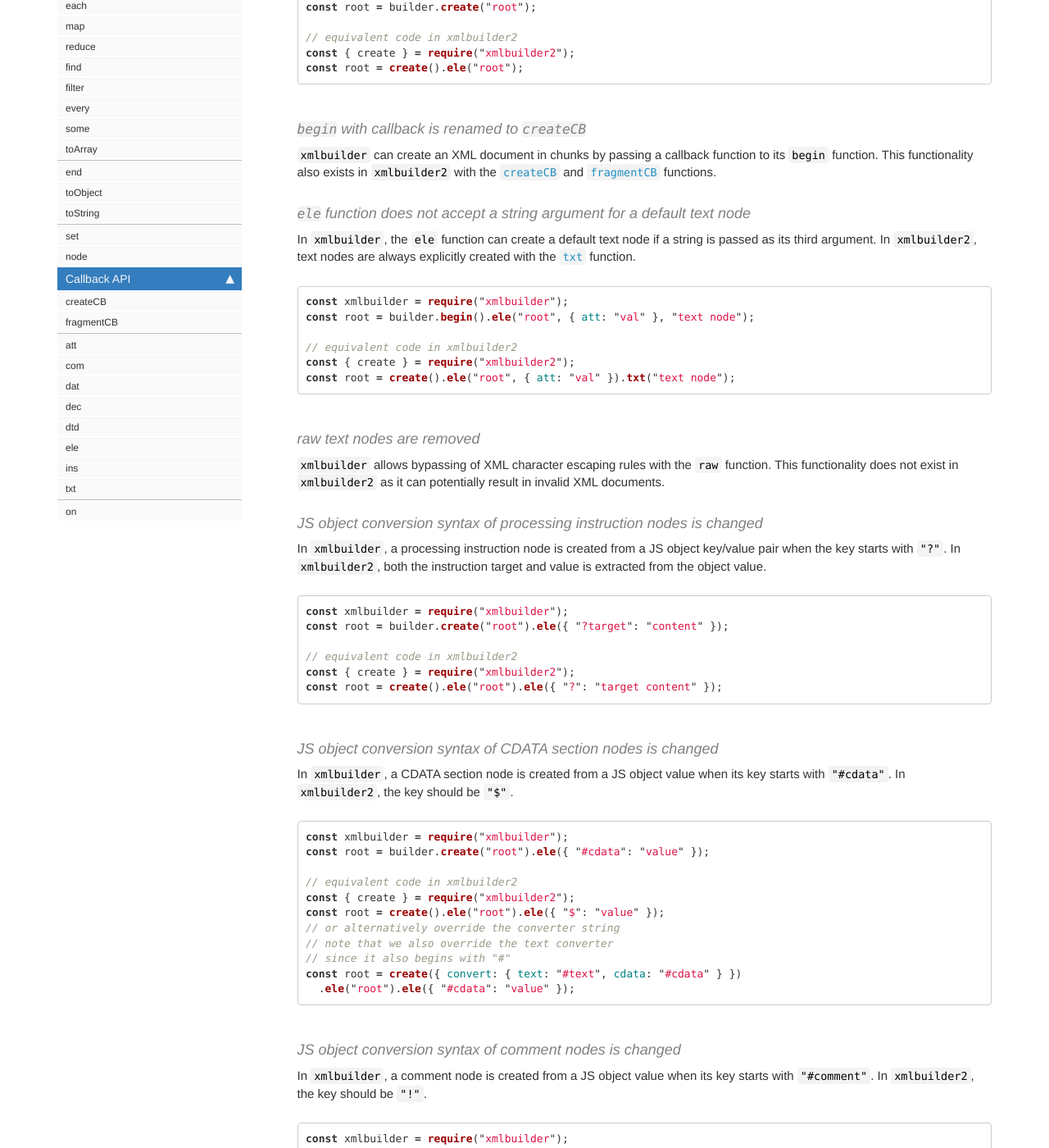
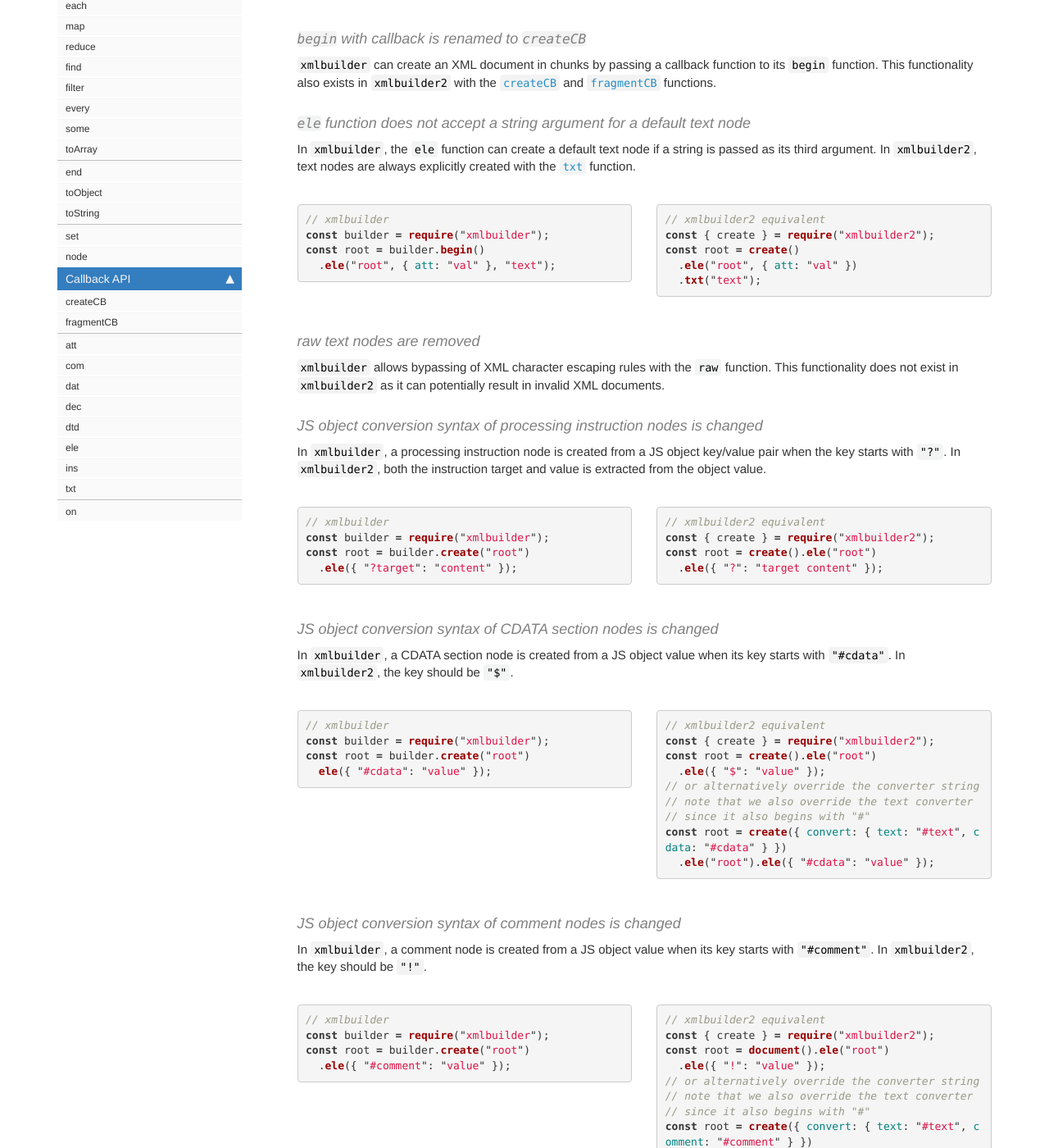
Before and after one commit to oozcitak/xmlbuilder2, a Jekyll site: the page built from docs/pages/upgrading-from-xmlbuilder.md, in a window 1280 px wide and 1400 px high, scrolled down 865 px. Shown: the whole window at 82% size. Built offline with Jekyll 4.4.1, drawn with Linux system fonts in a browser that asks for light colours; comment, search, counter and statistics services are not loaded; some of the changed text lies outside the part shown.

Commit message:
Format code samples

````diff
--- a/docs/pages/upgrading-from-xmlbuilder.md
+++ b/docs/pages/upgrading-from-xmlbuilder.md
@@ -17,32 +17,58 @@ Please note the following changes if you are upgrading from [xmlbuilder](https:/
 #### `xmlbuilder2` is a wrapper
 
 `xmlbuilder2` is a wrapper over a DOM node, while `xmlbuilder` extends the node prototype. The difference should only matter if builder objects are used in other libraries. In `xmlbuilder` builder objects can be passed directly to a DOM library as node objects. In `xmlbuilder2` the underlying DOM node can be accessed using the `node` property.
+<div class="row">
+  <div class="col-md-6">
 
-```js
+{% highlight js %}
+// xmlbuilder
 const { select } = require("xpath");
+const builder = require("xmlbuilder");
 
-const { xmlbuilder } = require("xmlbuilder");
 const root = builder.create("root");
 select("//root", doc);
+{% endhighlight %}
 
-// equivalent code in xmlbuilder2
+  </div>
+  <div class="col-md-6">
+
+{% highlight js %}
+// xmlbuilder2 equivalent
+const { select } = require("xpath");
 const { create } = require("xmlbuilder2");
+
 const root = create().ele("root");
 select("//root", doc.node);
-```
+{% endhighlight %}
 
-#### `create` and `begin` functions are replaced by [`create`]({{ site.baseurl }}{% link pages/builder-functions.md %}#create)
+  </div>
+</div>
+
+
+#### `create` and `begin` functions are replaced by `create`
 
 `xmlbuilder` exports two functions for creating a new XML document: `create` and `begin`. `create` creates a document with a root element node and returns this node and `begin` creates and returns an empty XML document. In `xmlbuilder2` there is a single [`create`]({{ site.baseurl }}{% link pages/builder-functions.md %}#create) function which creates an empty XML document and returns the document node.
 
-```js
-const xmlbuilder = require("xmlbuilder");
+<div class="row">
+  <div class="col-md-6">
+
+{% highlight js %}
+// xmlbuilder
+const builder = require("xmlbuilder");
 const root = builder.create("root");
+{% endhighlight %}
 
-// equivalent code in xmlbuilder2
+  </div>
+  <div class="col-md-6">
+
+{% highlight js %}
+// xmlbuilder2 equivalent
 const { create } = require("xmlbuilder2");
 const root = create().ele("root");
-```
+{% endhighlight %}
+
+  </div>
+</div>
 
 #### `begin` with callback is renamed to `createCB`
 
@@ -52,14 +78,29 @@ const root = create().ele("root");
 
 In `xmlbuilder`, the `ele` function can create a default text node if a string is passed as its third argument. In `xmlbuilder2`, text nodes are always explicitly created with the [`txt`]({{ site.baseurl }}{% link pages/node-creation-functions.md %}#txt) function.
 
-```js
-const xmlbuilder = require("xmlbuilder");
-const root = builder.begin().ele("root", { att: "val" }, "text node");
+<div class="row">
+  <div class="col-md-6">
 
-// equivalent code in xmlbuilder2
+{% highlight js %}
+// xmlbuilder
+const builder = require("xmlbuilder");
+const root = builder.begin()
+  .ele("root", { att: "val" }, "text");
+{% endhighlight %}
+
+  </div>
+  <div class="col-md-6">
+
+{% highlight js %}
+// xmlbuilder2 equivalent
 const { create } = require("xmlbuilder2");
-const root = create().ele("root", { att: "val" }).txt("text node");
-```
+const root = create()
+  .ele("root", { att: "val" })
+  .txt("text");
+{% endhighlight %}
+
+  </div>
+</div>
 
 #### raw text nodes are removed
 
@@ -69,63 +110,121 @@ const root = create().ele("root", { att: "val" }).txt("text node");
 
 In `xmlbuilder`, a processing instruction node is created from a JS object key/value pair when the key starts with `"?"`. In `xmlbuilder2`, both the instruction target and value is extracted from the object value.
 
-```js
-const xmlbuilder = require("xmlbuilder");
-const root = builder.create("root").ele({ "?target": "content" });
+<div class="row">
+  <div class="col-md-6">
 
-// equivalent code in xmlbuilder2
+{% highlight js %}
+// xmlbuilder
+const builder = require("xmlbuilder");
+const root = builder.create("root")
+  .ele({ "?target": "content" });
+{% endhighlight %}
+
+  </div>
+  <div class="col-md-6">
+
+{% highlight js %}
+// xmlbuilder2 equivalent
 const { create } = require("xmlbuilder2");
-const root = create().ele("root").ele({ "?": "target content" });
-```
+const root = create().ele("root")
+  .ele({ "?": "target content" });
+{% endhighlight %}
+
+  </div>
+</div>
 
 #### JS object conversion syntax of CDATA section nodes is changed
 
 In `xmlbuilder`, a CDATA section node is created from a JS object value when its key starts with `"#cdata"`. In `xmlbuilder2`, the key should be `"$"`.
 
-```js
-const xmlbuilder = require("xmlbuilder");
-const root = builder.create("root").ele({ "#cdata": "value" });
+<div class="row">
+  <div class="col-md-6">
 
-// equivalent code in xmlbuilder2
+{% highlight js %}
+// xmlbuilder
+const builder = require("xmlbuilder");
+const root = builder.create("root")
+  ele({ "#cdata": "value" });
+{% endhighlight %}
+
+  </div>
+  <div class="col-md-6">
+
+{% highlight js %}
+// xmlbuilder2 equivalent
 const { create } = require("xmlbuilder2");
-const root = create().ele("root").ele({ "$": "value" });
+const root = create().ele("root")
+  .ele({ "$": "value" });
 // or alternatively override the converter string
 // note that we also override the text converter
 // since it also begins with "#"
 const root = create({ convert: { text: "#text", cdata: "#cdata" } })
   .ele("root").ele({ "#cdata": "value" });
-```
+{% endhighlight %}
+
+  </div>
+</div>
 
 #### JS object conversion syntax of comment nodes is changed
 
 In `xmlbuilder`, a comment node is created from a JS object value when its key starts with `"#comment"`. In `xmlbuilder2`, the key should be `"!"`.
 
-```js
-const xmlbuilder = require("xmlbuilder");
-const root = builder.create("root").ele({ "#comment": "value" });
+<div class="row">
+  <div class="col-md-6">
 
-// equivalent code in xmlbuilder2
+{% highlight js %}
+// xmlbuilder
+const builder = require("xmlbuilder");
+const root = builder.create("root")
+  .ele({ "#comment": "value" });
+{% endhighlight %}
+
+  </div>
+  <div class="col-md-6">
+
+{% highlight js %}
+// xmlbuilder2 equivalent
 const { create } = require("xmlbuilder2");
-const root = document().ele("root").ele({ "!": "value" });
+const root = document().ele("root")
+  .ele({ "!": "value" });
 // or alternatively override the converter string
 // note that we also override the text converter
 // since it also begins with "#"
 const root = create({ convert: { text: "#text", comment: "#comment" } })
   .ele("root").ele({ "#comment": "value" });
-```
+{% endhighlight %}
+
+  </div>
+</div>
 
 #### output format setting `pretty` is changed to `prettyPrint`
 
 The `pretty` setting in [`end`]({{ site.baseurl }}{% link pages/conversion-functions.md %}#end) function is renamed to `prettyPrint` in `xmlbuilder2`.
 
-```js
-const xmlbuilder = require("xmlbuilder");
-const xml = builder.create("root").ele("foo").end({ pretty: true });
+<div class="row">
+  <div class="col-md-6">
 
-// equivalent code in xmlbuilder2
+{% highlight js %}
+// xmlbuilder
+const builder = require("xmlbuilder");
+const xml = builder.create("root")
+  .ele("foo")
+  .end({ pretty: true });
+{% endhighlight %}
+
+  </div>
+  <div class="col-md-6">
+
+{% highlight js %}
+// xmlbuilder2 equivalent
 const { create } = require("xmlbuilder2");
-const xml = create().ele("root").ele("foo").end({ prettyPrint: true });
-```
+const xml = create().ele("root")
+  .ele("foo")
+  .end({ prettyPrint: true });
+{% endhighlight %}
+
+  </div>
+</div>
 
 #### `importDocument` function is renamed to `import`
 
````
Also changed, not shown: docs/pages/collection-functions.md (+2 -2 lines), docs/pages/conversion-functions.md (+1 -1 lines), docs/pages/node-creation-functions.md (+2 -2 lines), docs/pages/other-functions.md (+0 -2 lines).
